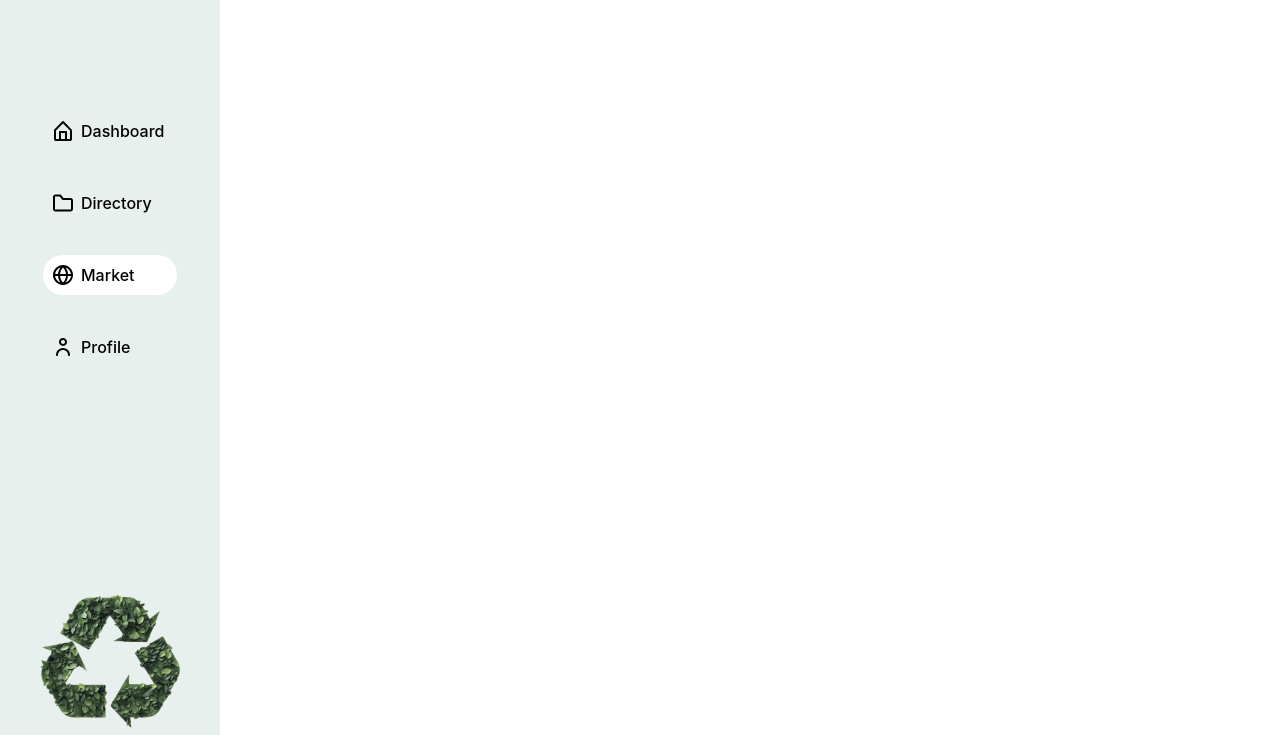
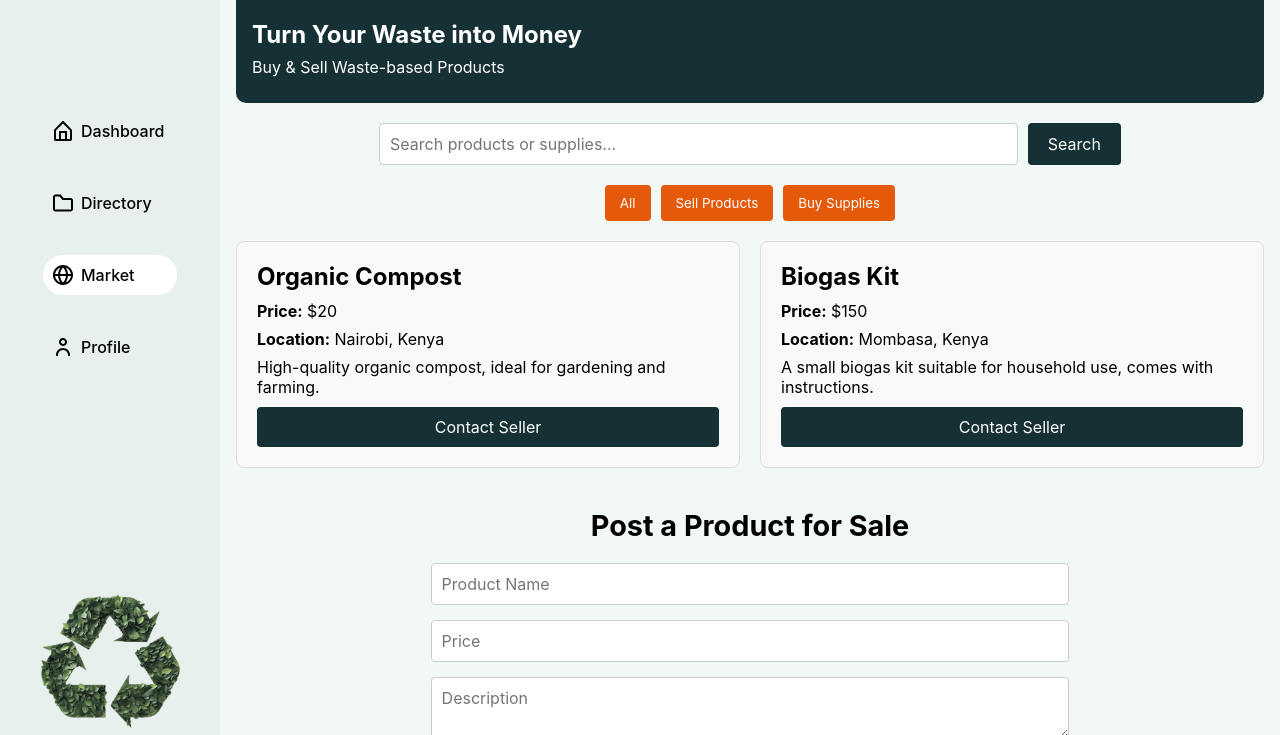
Before and after one commit to ama-lyn/PowerLearnProject, a plain HTML site: page public/market.html in a window 1280 px wide. Shown: the part 65-800 px from the top of the page. Drawn offline with Linux system fonts and the light colour scheme.

Commit message:
Simple Market Layout

```diff
--- /dev/null
+++ b/public/css/market.css
@@ -0,0 +1,171 @@
+.main {
+  background-color: var(--background-color);
+  grid-column: 2 /4;
+
+  overflow-y: auto;
+  padding: 1rem;
+}
+
+.title-container {
+    background-color: var(--color-primary);
+    color: var(--color-white);
+    display: flex;
+    flex-direction: column;
+    justify-content: end;
+    height: 120px;
+    border-radius: 10px;
+    padding: 16px;
+  }
+
+  .title-container h2 {
+    margin-bottom: 8px;
+  }
+
+  .title-container p {
+    font-size: 1em;
+    color: var(--color-white);
+    margin-bottom: 10px;
+  }
+
+.market-container h1 {
+  text-align: center;
+  font-size: 2rem;
+  margin-bottom: 20px;
+}
+
+.search-bar {
+  display: flex;
+  justify-content: center;
+  margin-bottom: 20px;
+  margin-top: 20px;
+}
+
+.search-bar input {
+  width: 60%;
+  padding: 10px;
+  font-size: 1rem;
+  border: 1px solid #ccc;
+  border-radius: 4px;
+  margin-right: 10px;
+}
+
+.search-bar button {
+  padding: 10px 20px;
+  font-size: 1rem;
+  background-color: var(--color-primary);
+  color: white;
+  border: none;
+  border-radius: 4px;
+  cursor: pointer;
+}
+
+.search-bar button:hover {
+  background-color: var(--bg-right);
+}
+
+.filter-categories {
+  display: flex;
+  justify-content: center;
+  margin-bottom: 20px;
+}
+
+.filter-categories button {
+  background-color: var(--color-secondary);
+  color: white;
+  padding: 10px 15px;
+  margin: 0 5px;
+  border: none;
+  border-radius: 4px;
+  cursor: pointer;
+}
+
+.filter-categories button:hover {
+  background-color: var(--bg-right);
+}
+
+
+.product-listings {
+  display: grid;
+  grid-template-columns: repeat(auto-fit, minmax(250px, 1fr));
+  gap: 20px;
+}
+
+.product-card {
+  border: 1px solid #ddd;
+  padding: 20px;
+  border-radius: 8px;
+  background-color: #f9f9f9;
+  transition: box-shadow 0.3s ease;
+}
+
+.product-card:hover {
+  box-shadow: 0px 4px 15px rgba(0, 0, 0, 0.1);
+}
+
+.product-card h2 {
+  font-size: 1.5rem;
+  margin-bottom: 10px;
+}
+
+.product-card p {
+  margin: 8px 0;
+}
+
+.product-card button {
+  display: block;
+  background-color: var(--color-primary);
+  color: white;
+  padding: 10px;
+  border: none;
+  border-radius: 4px;
+  cursor: pointer;
+  text-align: center;
+  width: 100%;
+  font-size: 1rem;
+  margin-top: 10px;
+}
+
+.product-card button:hover {
+  background-color: var(--bg-right);
+}
+
+
+.post-product {
+  margin-top: 40px;
+}
+
+.post-product h2 {
+  font-size: 1.8rem;
+  margin-bottom: 20px;
+  text-align: center;
+}
+
+.post-product form {
+  display: flex;
+  flex-direction: column;
+  align-items: center;
+}
+
+.post-product form input,
+.post-product form textarea {
+  width: 60%;
+  padding: 10px;
+  margin-bottom: 15px;
+  font-size: 1rem;
+  border: 1px solid #ccc;
+  border-radius: 4px;
+}
+
+.post-product form button {
+  background-color: var(--bg-right);
+  color: white;
+  padding: 10px 20px;
+  border: none;
+  border-radius: 4px;
+  font-size: 1rem;
+  cursor: pointer;
+}
+
+.post-product form button:hover {
+  background-color: var(--bg-right);
+}
--- a/public/market.html
+++ b/public/market.html
@@ -4,7 +4,7 @@
     <meta charset="UTF-8" />
     <meta name="viewport" content="width=device-width, initial-scale=1.0" />
     <link rel="stylesheet" href="/css/layout.css" />
-
+    <link rel="stylesheet" href="/css/market.css">
     <title>Market</title>
   </head>
   <body>
@@ -13,7 +13,9 @@
 
       <div class="menu_container">
         <div class="menu_link">
-          <a href="/dashboard"><img src="images/Home.svg" alt="Home Icon" />Dashboard</a>
+          <a href="/dashboard"
+            ><img src="images/Home.svg" alt="Home Icon" />Dashboard</a
+          >
         </div>
 
         <div class="menu_link">
@@ -23,7 +25,9 @@
         </div>
 
         <div class="menu_link">
-          <a class="active" href="/market"><img src="images/Globe.svg" alt="Globe Icon" />Market</a>
+          <a class="active" href="/market"
+            ><img src="images/Globe.svg" alt="Globe Icon" />Market</a
+          >
         </div>
 
         <div class="menu_link">
@@ -43,9 +47,63 @@
     </header>
 
     <main class="main">
-        MARKET
+      <div class="market-container">
+        <div class="title-container">
+          <h2>Turn Your Waste into Money</h2>
+          <p>
+            Buy & Sell Waste-based Products
+          </p>
+        </div>
+
+
+        <div class="search-bar">
+          <input type="text" placeholder="Search products or supplies..." />
+          <button>Search</button>
+        </div>
+
+        <div class="filter-categories">
+          <button>All</button>
+          <button>Sell Products</button>
+          <button>Buy Supplies</button>
+        </div>
+
+        <div class="product-listings">
+          <!-- Product Cards -->
+          <div class="product-card">
+            <h2>Organic Compost</h2>
+            <p><strong>Price:</strong> $20</p>
+            <p><strong>Location:</strong> Nairobi, Kenya</p>
+            <p>
+              High-quality organic compost, ideal for gardening and farming.
+            </p>
+            <button>Contact Seller</button>
+          </div>
+
+          <div class="product-card">
+            <h2>Biogas Kit</h2>
+            <p><strong>Price:</strong> $150</p>
+            <p><strong>Location:</strong> Mombasa, Kenya</p>
+            <p>
+              A small biogas kit suitable for household use, comes with
+              instructions.
+            </p>
+            <button>Contact Seller</button>
+          </div>
+
+          <!-- More listings... -->
+        </div>
+
+        <div class="post-product">
+          <h2>Post a Product for Sale</h2>
+          <form>
+            <input type="text" placeholder="Product Name" />
+            <input type="number" placeholder="Price" />
+            <textarea placeholder="Description"></textarea>
+            <input type="text" placeholder="Location" />
+            <button>Submit</button>
+          </form>
+        </div>
+      </div>
     </main>
-
-    <section class="rightbar"></section>
   </body>
 </html>
```
